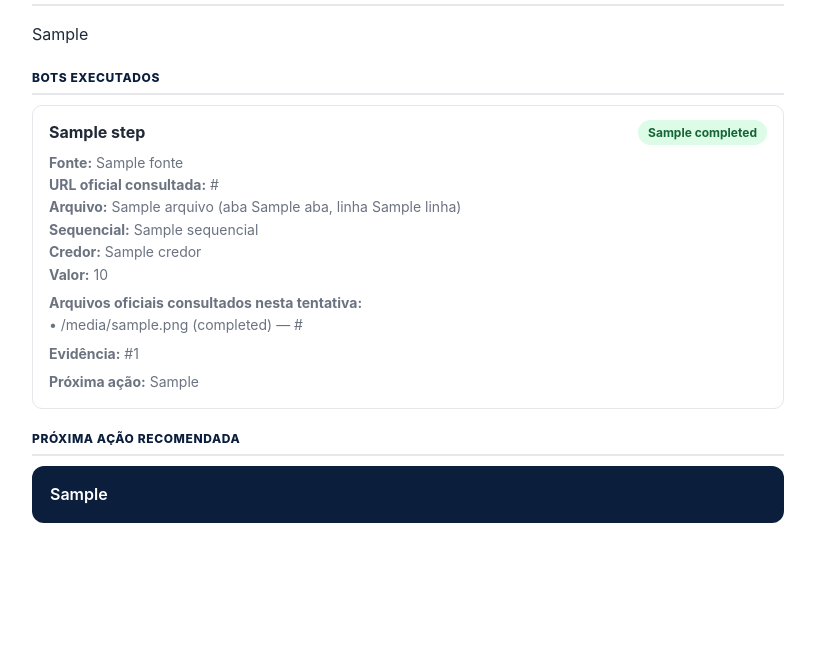
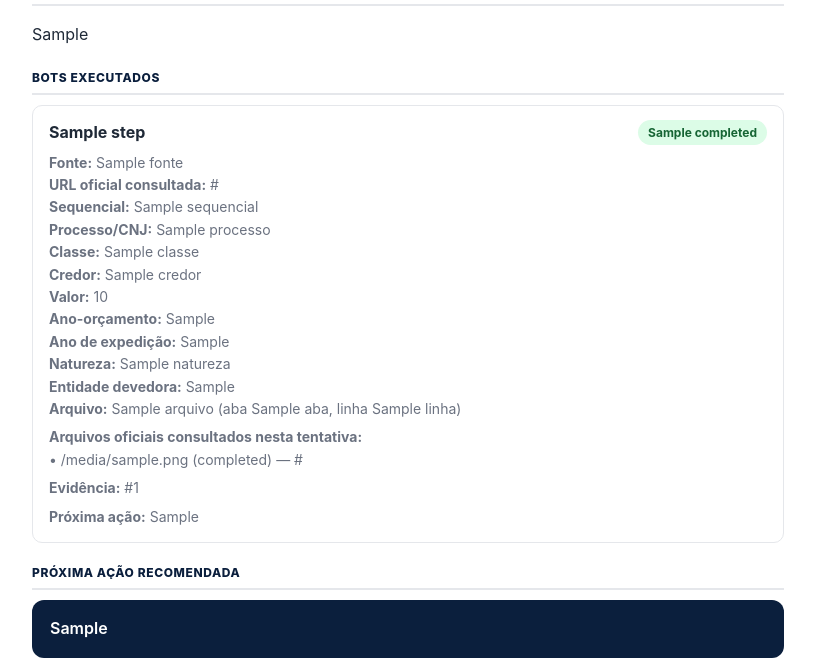
Before and after one commit to locacaodf-tech/buscador, a FastAPI app: template app/templates/bots_dossie.html in a window 1280 px wide. Shown: the part 204-864 px from the top of the page, without its empty margins (232-1047 px from the left). Before the commit the page ends 727 px from the top, so only its background shows below. Run offline with FastAPI, Linux system fonts and the light colour scheme; the template is opened without the code that fills it: most values are stand-ins (such as "Sample title", 1, 10 or a date in 2020).

Commit message:
v30.2b: dossie dos bots mostra todos os campos do STJ (processo, classe, natureza, entidade devedora, ano) - normalizacao unica compartilhada entre upload manual e sync automatico

```diff
--- a/app/templates/bots_dossie.html
+++ b/app/templates/bots_dossie.html
@@ -48,10 +48,17 @@
           <div class="step-detalhe">
             {% if r.fonte %}<b>Fonte:</b> {{ r.fonte }}<br>{% endif %}
             {% if r.fonte_url %}<b>URL oficial consultada:</b> {{ r.fonte_url }}<br>{% endif %}
-            {% if r.arquivo %}<b>Arquivo:</b> {{ r.arquivo }}{% if r.aba %} (aba {{ r.aba }}{% if r.linha %}, linha {{ r.linha }}{% endif %}){% endif %}<br>{% endif %}
             {% if r.sequencial %}<b>Sequencial:</b> {{ r.sequencial }}<br>{% endif %}
+            {% if r.processo %}<b>Processo/CNJ:</b> {{ r.processo }}<br>{% endif %}
+            {% if r.classe %}<b>Classe:</b> {{ r.classe }}<br>{% endif %}
             {% if r.credor %}<b>Credor:</b> {{ r.credor }}<br>{% endif %}
             {% if r.valor %}<b>Valor:</b> {{ r.valor }}<br>{% endif %}
+            {% if r.previsao_pagamento %}<b>Previsão de pagamento:</b> {{ r.previsao_pagamento }}<br>{% endif %}
+            {% if r.ano_orcamento %}<b>Ano-orçamento:</b> {{ r.ano_orcamento }}<br>{% endif %}
+            {% if r.ano_expedicao %}<b>Ano de expedição:</b> {{ r.ano_expedicao }}<br>{% endif %}
+            {% if r.natureza %}<b>Natureza:</b> {{ r.natureza }}<br>{% endif %}
+            {% if r.entidade_devedora %}<b>Entidade devedora:</b> {{ r.entidade_devedora }}<br>{% endif %}
+            {% if r.arquivo %}<b>Arquivo:</b> {{ r.arquivo }}{% if r.aba %} (aba {{ r.aba }}{% if r.linha %}, linha {{ r.linha }}{% endif %}){% endif %}<br>{% endif %}
           </div>
           {% endfor %}
         {% endif %}
```
